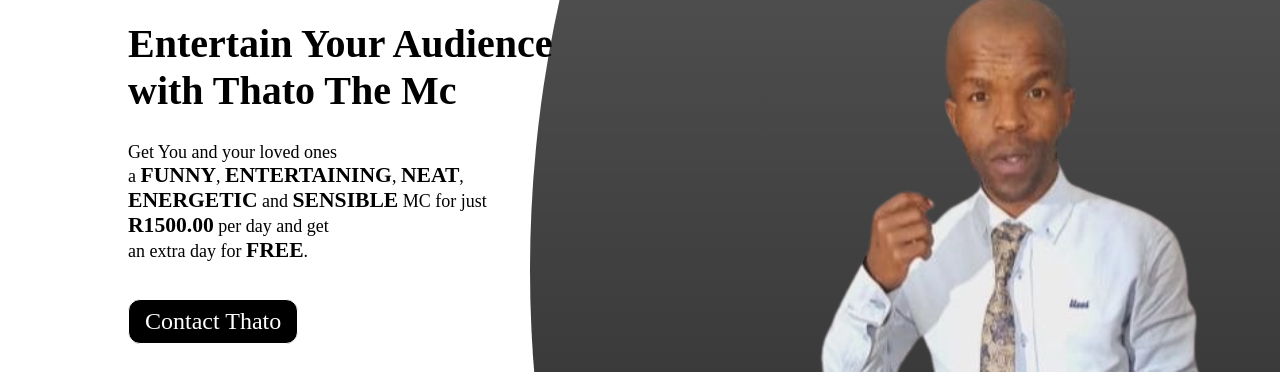
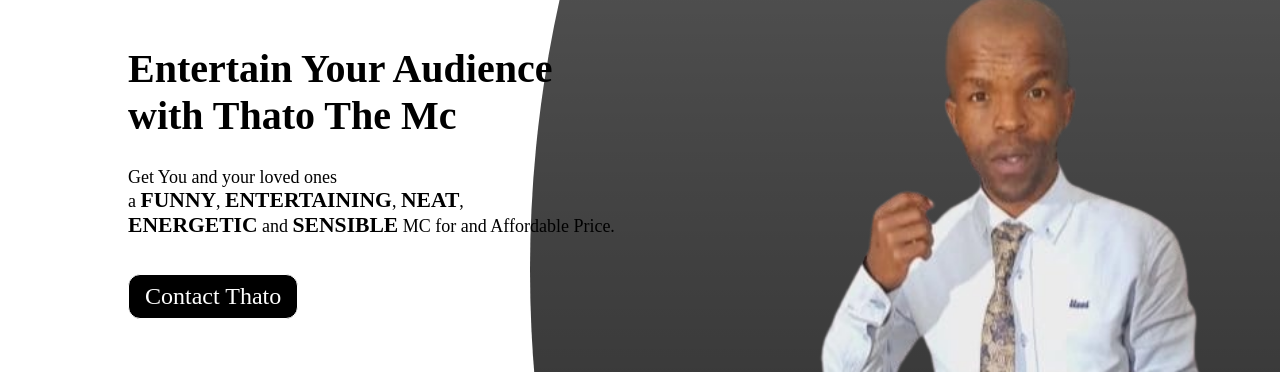
Before and after one commit to Thatothemc/site, a plain HTML site: page index.html in a window 1280 px wide. Shown: the part 130-502 px from the top of the page. Drawn offline with Linux system fonts and the light colour scheme.

```diff
--- a/index.html
+++ b/index.html
@@ -58,9 +58,7 @@
                     <p class="animated-paragraph">
                         Get You and your loved ones<br>
                         a <span class="trait">funny</span>, <span class="trait">entertaining</span>, <span class="trait">neat</span>,<br>
-                        <span class="trait">energetic</span> and <span class="trait">sensible</span> MC for just<br>
-                        <span class="price">R1500.00</span> per day and get<br>
-                        an extra day for <span class="free">free</span>.
+                        <span class="trait">energetic</span> and <span class="trait">sensible</span> MC for and Affordable Price.
                     </p>
                     <div class="cta-container">
                         <button onclick="{
```
